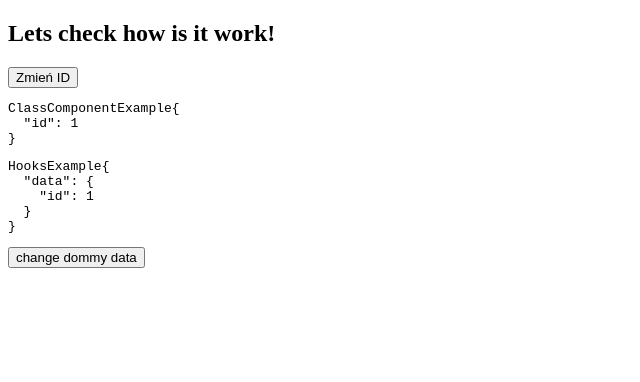
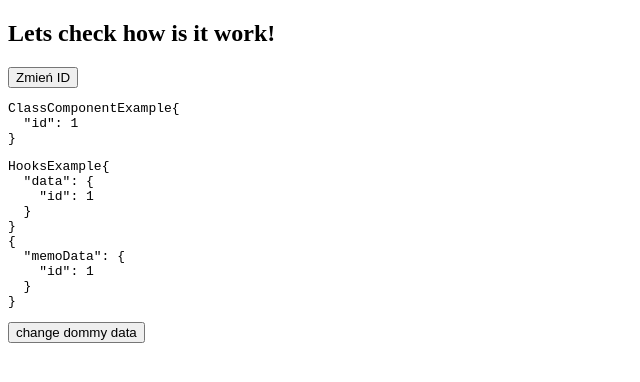
Before and after one commit to s-justina/hooks-excercises, a React (Create React App) app: page / in a window 1280 px wide. Shown: the top 382 px of the page, without its empty margins (0-640 px from the left). Built offline with nearby package versions, Linux system fonts and the light colour scheme.

Commit message:
check simple dependencies in functional component in React - Hook useMemo;

```diff
--- a/src/components/HooksExample.js
+++ b/src/components/HooksExample.js
@@ -1,24 +1,31 @@
-import React, {useState, useEffect} from 'react';
+import React, {useState, useEffect, useMemo} from 'react';
 import {getSingle} from "../utils";
 
 export default function HooksExample({id}){
     const [data, setData] = useState();
-    const [dommyData, setDommyData] = useState(0)
+    const [dommyData, setDommyData] = useState(0);
+
     useEffect(()=>{
-        console.log('functional component with hook: 1');
+        console.log('functional component with hook: 1 - useEffect');
         const data = getSingle(id);
         console.log(data);
         setData(data);
     }, [id]);
     useEffect(()=>{
-        console.log('functional component with hook: 2 - dommy data:');
+        console.log('functional component with hook: 2 - useEffect with dommy data:');
     },[dommyData]);
+    const memoData=useMemo(()=>{
+        console.log('functional component with hook: 3 - useMemo')
+        return getSingle(id);
+    }, [id]);
 
     return(
         <React.Fragment>
           <pre>
               HooksExample
               {JSON.stringify({data}, null, 2)}
+              <br/>
+              {JSON.stringify({memoData}, null, 2)}
           </pre>
             <button onClick={()=>setDommyData(dommyData+1)}>change dommy data</button>
         </React.Fragment>
```
